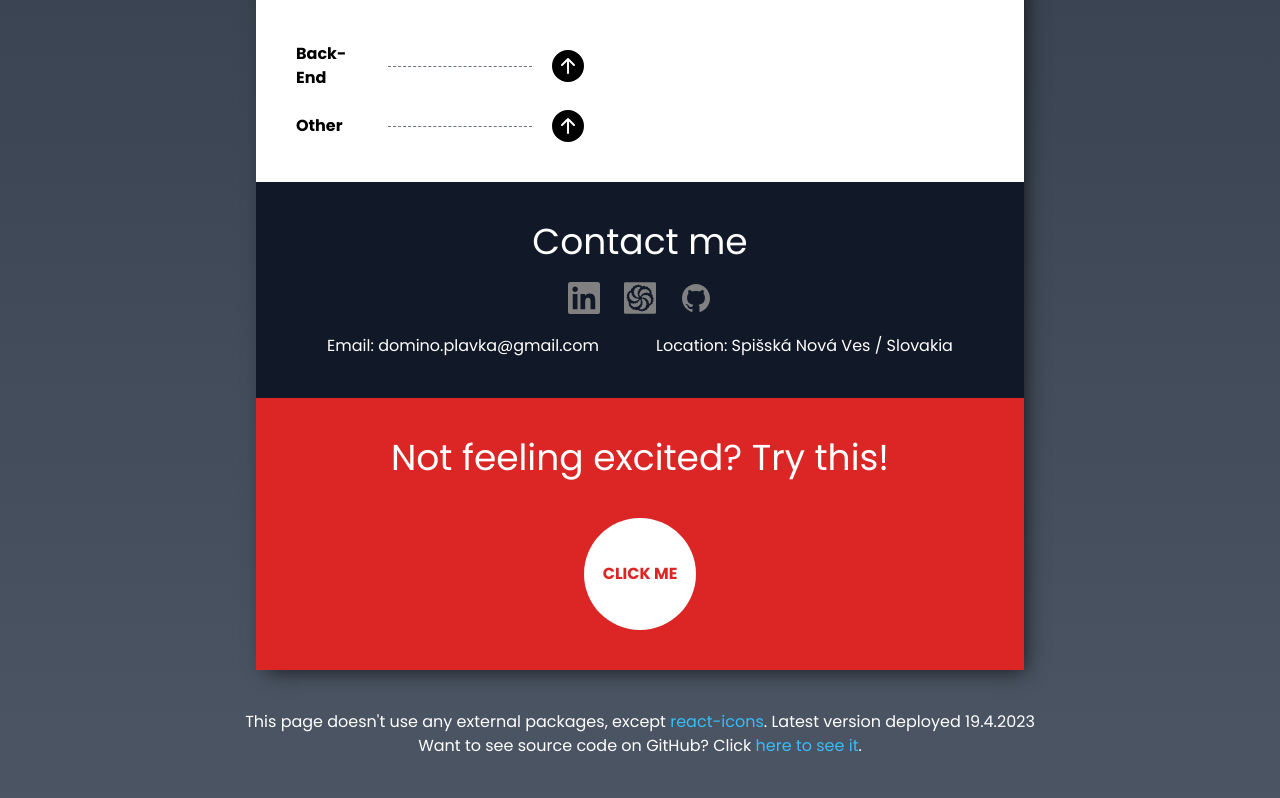
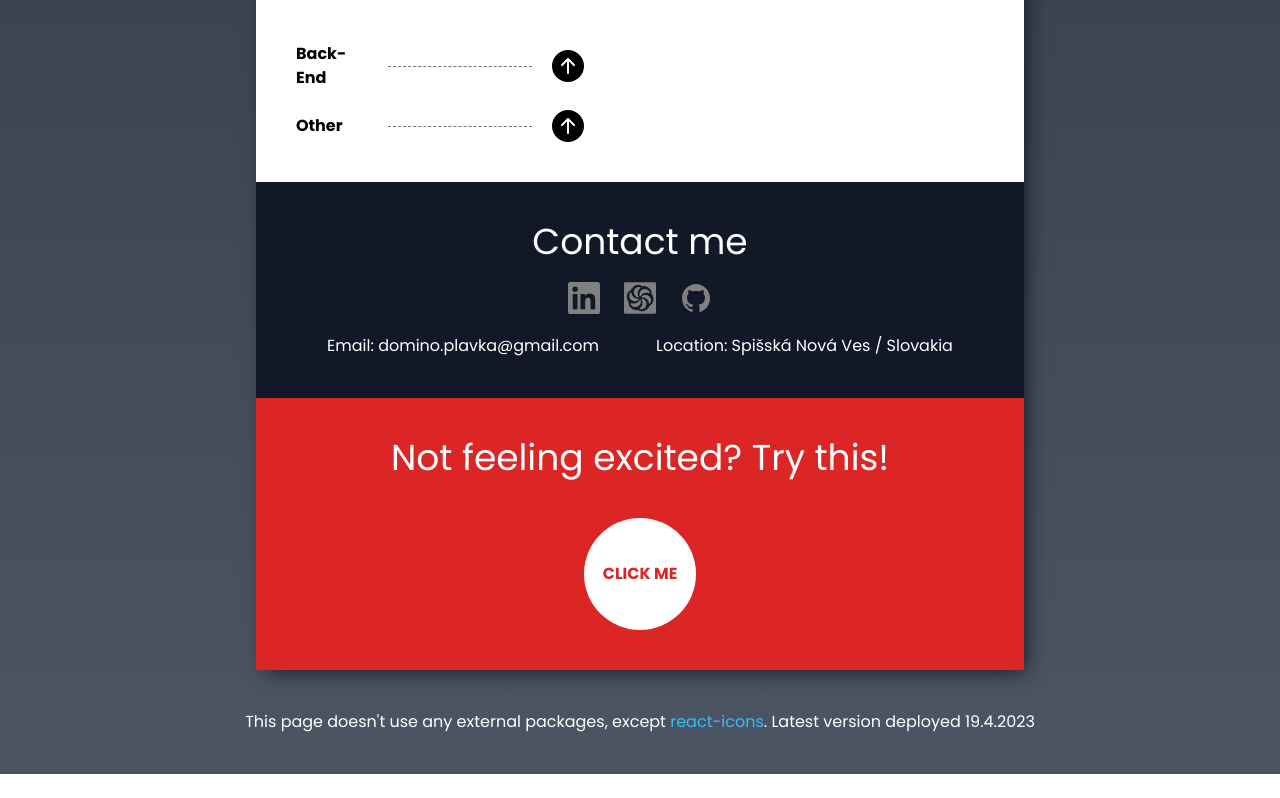
Before and after one commit to DominikPlavka/DominikPlavka.github.io, a React (Create React App) app: page / in a window 1280 px wide. Shown: the part 1242-2040 px from the top of the page. After the commit the page ends 2016 px from the top, so only its background shows below. Built offline with nearby package versions, Linux system fonts and the light colour scheme.

Commit message:
Removed info about Github link from Note component

```diff
--- a/src/components/Joke.jsx
+++ b/src/components/Joke.jsx
@@ -40,7 +40,6 @@ function Joke() {
                     setPress("scale-90");
                 }}
                 onTouchEnd={() => {
-                    fetchJoke();
                     setPress("scale-100");
                 }}
                 className={`flex bg-white text-red-600 font-bold items-center justify-center w-28 h-28 rounded-full ${press}`}>
--- a/src/components/Note.jsx
+++ b/src/components/Note.jsx
@@ -2,7 +2,6 @@ const Note = () => {
     return (
         <div className='mb-10 ml-20 mr-20'>
             <p className='text-white text-center'>This page doesn't use any external packages, except <a href="https://react-icons.github.io/react-icons/" target="_blank" rel="noopener noreferrer"><span className='text-sky-400'>react-icons</span></a>. Latest version deployed 19.4.2023</p>
-            <p className='text-white text-center'>Want to see source code on GitHub? <a href="https://github.com/DominikPlavka/dominikplavka.github.io" target="_blank" rel="noopener noreferrer">Click <span className='text-sky-400'>here to see it</span></a>.</p>
         </div>
     )
 }
```
